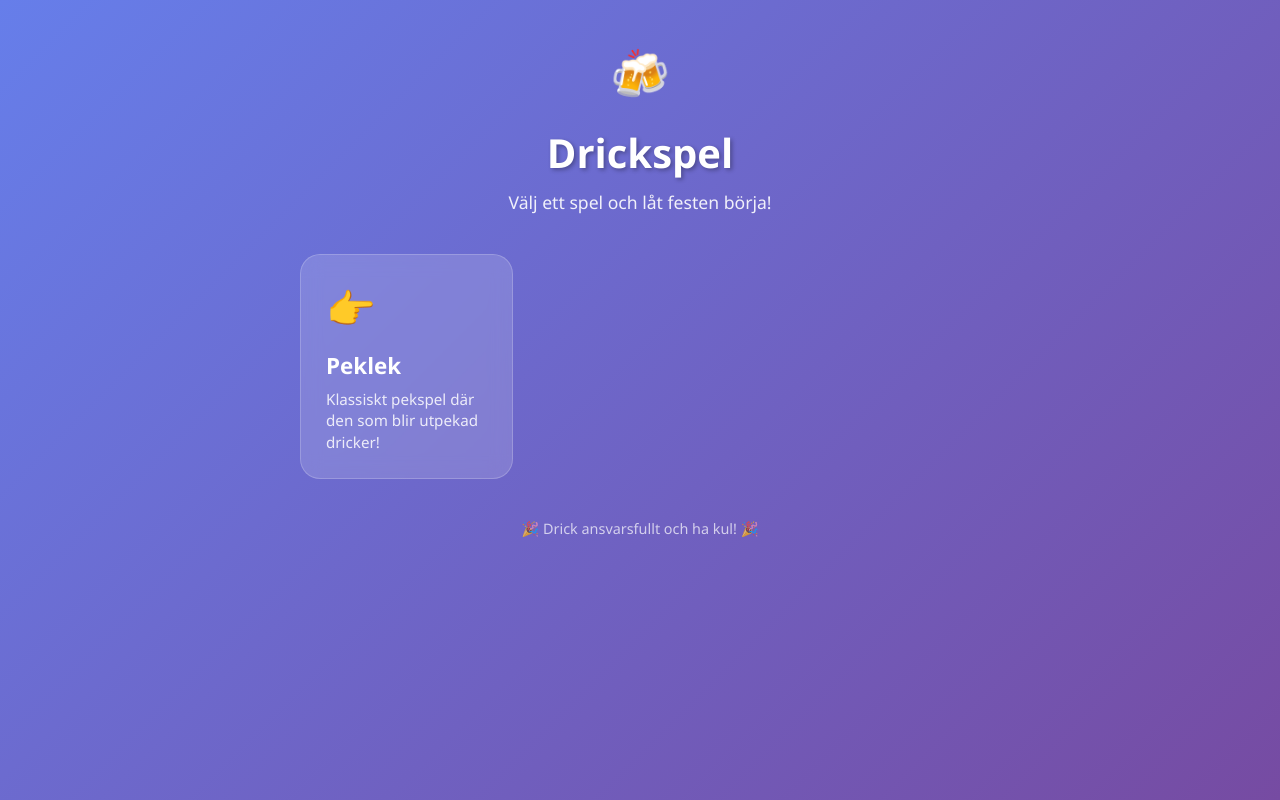
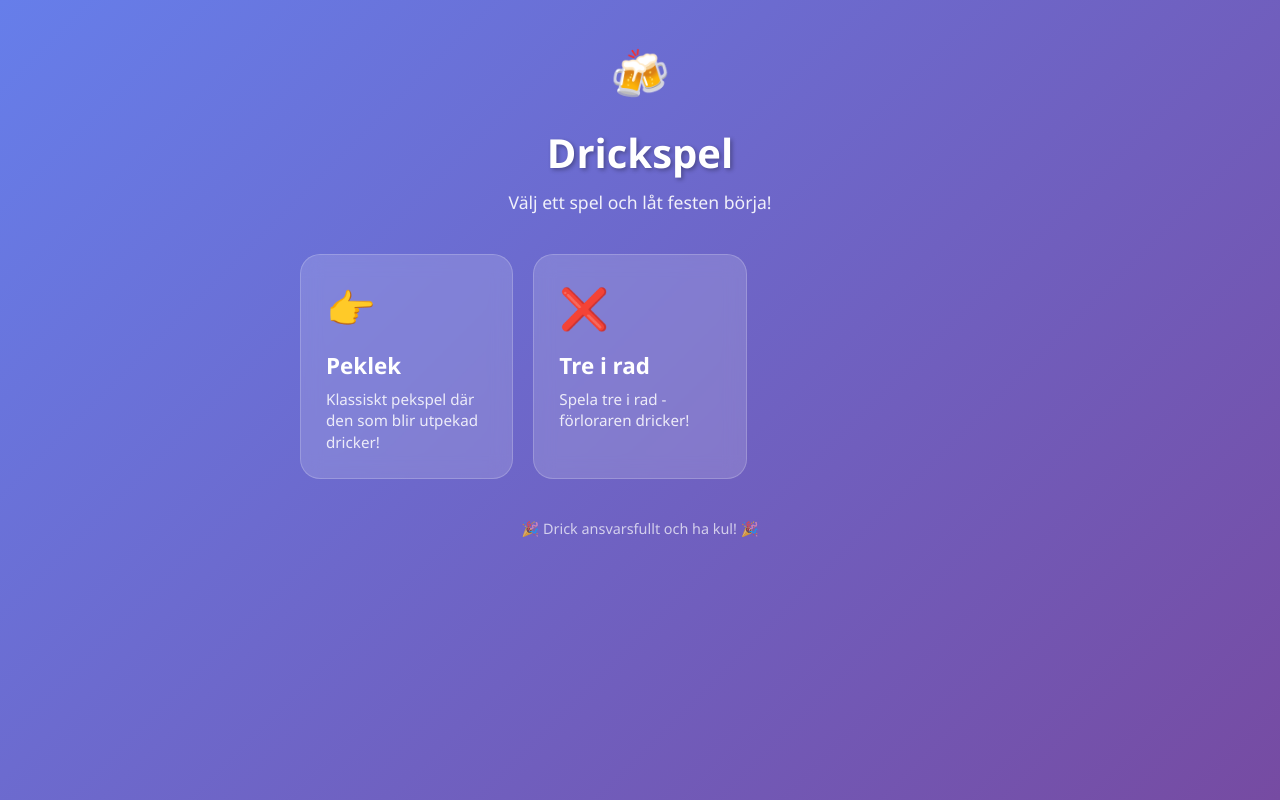
Before and after one commit to ZodiDev/DrickSpel, a plain HTML site: page index.html in a window 1280 px wide. Drawn offline with Linux system fonts and the light colour scheme.

Commit message:
Update index.html

```diff
--- a/index.html
+++ b/index.html
@@ -151,6 +151,7 @@
         }
 
         .game-card:nth-child(1) { animation-delay: 0.1s; }
+        .game-card:nth-child(2) { animation-delay: 0.2s; }
 
         @keyframes slideUp {
             to {
@@ -184,7 +185,11 @@
                 <p class="game-description">Klassiskt pekspel där den som blir utpekad dricker!</p>
             </a>
 
-
+            <a href="tictactoe.html" class="game-card">
+                <span class="game-icon">❌</span>
+                <h2 class="game-title">Tre i rad</h2>
+                <p class="game-description">Spela tre i rad - förloraren dricker!</p>
+            </a>
         </div>
 
         <div class="footer">
```
